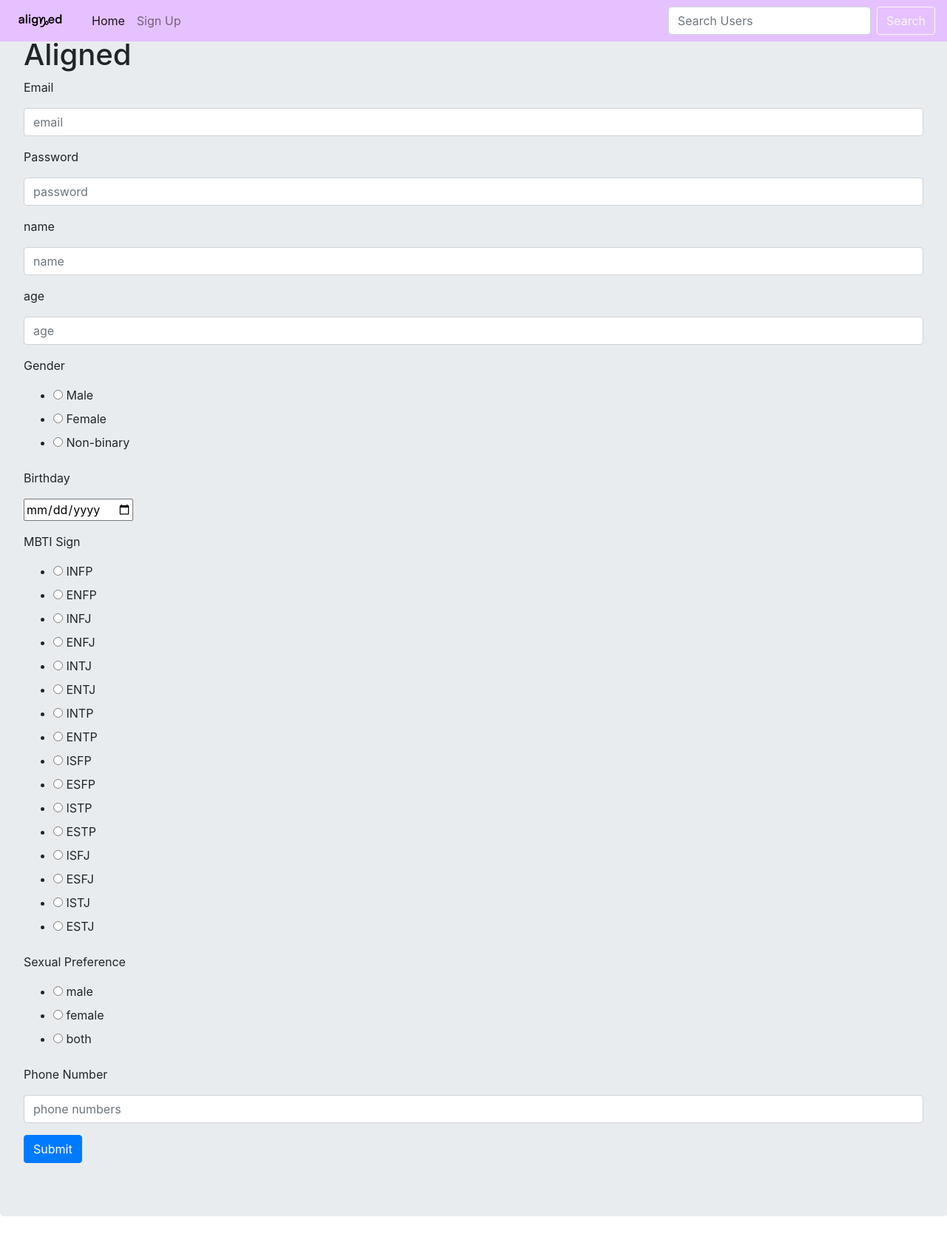
After one commit to nsiahaan/aligned-frontend, a Flask app: page /signup in a window 1280 px wide. The commit adds this page. Shown: the whole page at 74% size. Run offline with Flask 2, Linux system fonts and the light colour scheme; some libraries are stand-ins or nearby versions.

Commit message:
Fat commit

```diff
--- a/aligned/__init__.py
+++ b/aligned/__init__.py
@@ -8,5 +8,6 @@ from flask import Flask
 
 
 app = Flask(__name__)
+app.config['SECRET_KEY'] = 'aligned'
 
 from aligned import routes
--- a/aligned/routes.py
+++ b/aligned/routes.py
@@ -7,19 +7,30 @@ This module implements the routes for Aligned
 from flask import render_template, url_for, redirect, request, jsonify
 
 from aligned import app, firebaseDB
-from aligned.api import getHoroscope
+from aligned.api import *
+from aligned.signUp import signUp
 
 
 @app.route('/', methods=['GET','POST'])
 @app.route("/home")
 def home():
-    if request.method == 'POST':
-        if request.form['submit_button'] == 'DoSomething':
-            uid = firebaseDB.getUIDFromEmail('lol@lol.com')
-            firebaseDB.buyPack(uid)
-        elif request.form['submit_button'] == 'Do Something Else':
-            pass
-    return render_template('home.html')
+    # if request.method == 'POST':
+    #     if request.form['submit_button'] == 'DoSomething':
+    #         uid = firebaseDB.getUIDFromEmail('lol@lol.com')
+    #         #firebaseDB.buyPack(uid)
+
+    #     elif request.form['submit_button'] == 'Do Something Else':
+    #         pass
+    return render_template('home.html', title='Home')
+
+@app.route('/signup', methods=['GET', 'POST'])
+def signup():
+    form = signUp()
+    if request.method == "POST":
+        if form.submit_form.data:
+            return redirect(url_for('home'))
+        return render_template('signup.html', title='Sign Up', form=form)
+    return render_template('signup.html', title='Sign Up', form=form)
 
 @app.route('/add', methods=['POST'])
 def create():
@@ -85,23 +96,28 @@ def delete(request):
         return f"An Error Occured: {e}"
 
 
-import multipart as mp
-from PIL import Image
-# from multipart import tob
-from io import BytesIO
-import os
+
+import pyrebase
+config = {
+    "apiKey":"AIzaSyBtzSPw1owheKdEdo853-3AuyGPLfBxPhM",
+    "authDomain":"aligned-5a855.firebaseapp.com",
+    "databaseURL": "https://users.firebaseio.com",
+    "storageBucket": "aligned-5a855.appspot.com"
+}
+firebase = pyrebase.initialize_app(config)
+storage = firebase.storage()
+
 
 @app.route('/addPic', methods=['POST','PUT'])
 def addPic():
     # add profile pic linked to user
     try:
-        todo_id = request.args.get('id')
-        print(request.file)
-        picture = request.files['picture']
 
+        picture = request.files['file']
 
-        firebaseDB.storage().put(picture)
+        name = request.form['uid']
 
+        storage.child(name).put(picture)
 
         return jsonify({"success": True}), 200
 
--- /dev/null
+++ b/aligned/signUp.py
@@ -0,0 +1,24 @@
+import os
+from re import S
+from typing import AsyncIterator
+from flask_wtf import FlaskForm
+from wtforms import StringField, PasswordField, RadioField, DateField, IntegerField, SubmitField
+from wtforms.validators import DataRequired, Email, InputRequired
+
+
+gender = ["Male", "Female", "Non-binary"]
+astroList = ['aries', 'leo', 'sagittrius', 'taurus', 'virgo', 'capricorn', 'gemini', 'libra', 'aquarius', 'cancer', 'scorpio', 'pisces']
+mbtiList = ['INFP', 'ENFP', 'INFJ', 'ENFJ', 'INTJ', "ENTJ", "INTP", "ENTP", "ISFP", "ESFP", "ISTP", "ESTP", "ISFJ", "ESFJ", "ISTJ", "ESTJ"]
+sPrefList = ['male', 'female', 'both']
+genderList = ['male', 'female', 'non-binary']
+class signUp(FlaskForm):
+    email = StringField(label='Email', validators=[Email(), DataRequired()])
+    password = PasswordField(label='Password', validators=[DataRequired()])
+    name = StringField(label="name", validators=[ DataRequired()])
+    age = IntegerField(label="age", validators=[DataRequired()])
+    gender = RadioField(label="Gender", choices=gender, validators=[DataRequired()])
+    birthday = DateField(label='Birthday', validators=[DataRequired()])
+    mbti= RadioField("MBTI Sign", choices=mbtiList, validators=[DataRequired()])
+    sPref= RadioField("Sexual Preference", choices=sPrefList, validators=[DataRequired()])
+    phoneNum= StringField("Phone Number", validators=[DataRequired()])
+    submit_form = SubmitField('Submit')
--- a/aligned/static/main.css
+++ b/aligned/static/main.css
@@ -0,0 +1,31 @@
+nav {
+    background-color: rgb(230, 193, 255);
+}
+
+nav > .btn {
+    background-color: #ddd;
+    border: none;
+    color: black;
+    padding: 4px;
+    text-align: center;
+    font-size: 20px;
+    margin: 4px 2px;
+    transition: 0.3s;
+
+}
+
+nav > .btn:hover {
+    background-color: #ac3c2d;
+    color: white;
+}
+
+.fa-question-circle {
+    color: whitesmoke;
+    font-size: 4px;
+}
+
+.navbar-brand {
+    font-weight: bold;
+    font-size: 25px;
+    font-family: cursive;
+}
--- /dev/null
+++ b/aligned/templates/layout.html
@@ -0,0 +1,90 @@
+<!DOCTYPE html>
+<html lang="en">
+
+<head>
+    <!-- Required meta tags -->
+    <meta charset="utf-8">
+    <meta name="viewport" content="width=device-width, initial-scale=1, shrink-to-fit=no">
+
+    <!-- Bootstrap CSS -->
+    <link rel="stylesheet" href="https://stackpath.bootstrapcdn.com/bootstrap/4.5.0/css/bootstrap.min.css"
+        integrity="sha384-9aIt2nRpC12Uk9gS9baDl411NQApFmC26EwAOH8WgZl5MYYxFfc+NcPb1dKGj7Sk" crossorigin="anonymous">
+    <link rel="stylesheet" type="text/css" href="{{ url_for('static', filename="main.css") }}">
+    <link rel="icon" href="{{ url_for('static', filename="logo2.png") }}">
+
+    {% if title %}
+    <title>Aligned - {{title}}</title>
+    {% else %}
+    <title>Aligned</title>
+    {% endif %}
+</head>
+
+<body>
+    <header>
+        <nav class="navbar navbar-light navbar-expand-md">
+            <button class="navbar-toggler" type="button" data-toggle="collapse" data-target="#navbarComp"
+                aria-controls="#navbarComp" aria-expanded="false" aria-label="Toggle navigation">
+                <span class="navbar-toggler-icon "></span>
+            </button>
+            <a class="navbar-brand  d-flex justifiy-content-between" style="" href="{{ url_for('home') }}">
+                <img src="{{ url_for('static', filename="logo.png") }}" width="80" height="30"
+                    class="d-inline-block align-center mr-1" alt="Aligned icon" loading="lazy">
+
+            </a>
+            <div class="collapse navbar-collapse" id="navbarComp">
+                <div class="navbar-nav">
+                    <a class="nav-item nav-link active" href="{{ url_for('home') }}">Home <span
+                            class="sr-only">(current)</span></a>
+                    <a class="nav-item nav-link" href="{{ url_for('signup')}}" data-toggle="tooltip" data-placement="bottom" title="Sign Up">Sign Up</a>
+                </div>
+            </div>
+
+            <form class="form-inline">
+                <input class="form-control mr-sm-2" type="search" placeholder="Search Users" aria-label="Search">
+                <button class="btn btn-outline-light my-2 my-sm-0" type="submit">Search</button>
+            </form>
+
+        </nav>
+
+    </header>
+
+    {% block content %}{% endblock %}
+
+
+    <!-- Optional JavaScript -->
+    <!-- jQuery first, then Popper.js, then Bootstrap JS -->
+    <script src="https://code.jquery.com/jquery-3.5.1.slim.min.js"
+        integrity="sha384-DfXdz2htPH0lsSSs5nCTpuj/zy4C+OGpamoFVy38MVBnE+IbbVYUew+OrCXaRkfj"
+        crossorigin="anonymous"></script>
+    <script src="https://cdn.jsdelivr.net/npm/popper.js@1.16.0/dist/umd/popper.min.js"
+        integrity="sha384-Q6E9RHvbIyZFJoft+2mJbHaEWldlvI9IOYy5n3zV9zzTtmI3UksdQRVvoxMfooAo"
+        crossorigin="anonymous"></script>
+    <script src="https://stackpath.bootstrapcdn.com/bootstrap/4.5.0/js/bootstrap.min.js"
+        integrity="sha384-OgVRvuATP1z7JjHLkuOU7Xw704+h835Lr+6QL9UvYjZE3Ipu6Tp75j7Bh/kR0JKI"
+        crossorigin="anonymous"></script>
+</body>
+<script type="module">
+    // Import the functions you need from the SDKs you need
+    import { initializeApp } from "https://www.gstatic.com/firebasejs/9.3.0/firebase-app.js";
+    import { getAnalytics } from "https://www.gstatic.com/firebasejs/9.3.0/firebase-analytics.js";
+    // TODO: Add SDKs for Firebase products that you want to use
+    // https://firebase.google.com/docs/web/setup#available-libraries
+
+    // Your web app's Firebase configuration
+    // For Firebase JS SDK v7.20.0 and later, measurementId is optional
+    const firebaseConfig = {
+      apiKey: "AIzaSyBtzSPw1owheKdEdo853-3AuyGPLfBxPhM",
+      authDomain: "aligned-5a855.firebaseapp.com",
+      projectId: "aligned-5a855",
+      storageBucket: "aligned-5a855.appspot.com",
+      messagingSenderId: "1075559714469",
+      appId: "1:1075559714469:web:73e28e807e9b258950c74c",
+      measurementId: "G-Y8QS7WXGGD"
+    };
+
+    // Initialize Firebase
+    const app = initializeApp(firebaseConfig);
+    const analytics = getAnalytics(app);
+  </script>
+
+</html>
--- /dev/null
+++ b/aligned/templates/signup.html
@@ -0,0 +1,54 @@
+{% macro render_field(field) %}
+  <dd>{{ field(**kwargs)|safe }}
+  {% if field.errors %}
+    <ul class=errors>
+    {% for error in field.errors %}
+      <li>{{ error }}</li>
+    {% endfor %}
+    </ul>
+  {% endif %}
+  </dd>
+{% endmacro %}
+
+{% extends "layout.html" %}
+{% block content %}
+<div class="jumbotron" style="margin-top: -70px;">
+    <h1>Aligned</h1>
+    <form action="" method="post">
+        <div class="form-group">
+            {{ render_field(form.email.label)}}
+            {{ render_field(form.email, class="form-control", placeholder="email")}}
+        </div>
+        <div class="form-group">
+            {{ render_field(form.password.label)}}
+            {{ render_field(form.password, class="form-control", placeholder="password")}}
+        </div>
+        <div class="form-group">
+            {{ render_field(form.name.label)}}
+            {{ render_field(form.name, class="form-control", placeholder="name")}}
+        </div>
+        <div class="form-group">
+            {{ render_field(form.age.label)}}
+            {{ render_field(form.age, class="form-control", placeholder="age")}}
+        </div>
+        {{ render_field(form.gender.label)}}
+        {{ render_field(form.gender)}}
+        <div class="form-group">
+            {{ render_field(form.birthday.label)}}
+            {{ render_field(form.birthday, class="datepicker", placeholder="birthday")}}
+        </div>
+        {{ render_field(form.mbti.label)}}
+        {{ render_field(form.mbti)}}
+        {{ render_field(form.sPref.label)}}
+        {{ render_field(form.sPref)}}
+        <div class="form-group">
+            {{ render_field(form.phoneNum.label)}}
+            {{ render_field(form.phoneNum, class="form-control", placeholder="phone numbers")}}
+        </div>
+
+        {{ render_field(form.submit_form, class="btn btn-primary")}}
+
+
+    </form>
+</div>
+{% endblock content %}
```
Also changed, not shown: aligned/api.py (+22 -1 lines), aligned/firebaseDB.py (+5 -4 lines), aligned/templates/home.html (+9 -36 lines), aligned/test/sampleDB.py (+1 -1 lines), requirements.txt (+14 -11 lines), aligned/static/logo.png (added), aligned/static/logo2.png (added), aligned/static/logo3.png (added).
